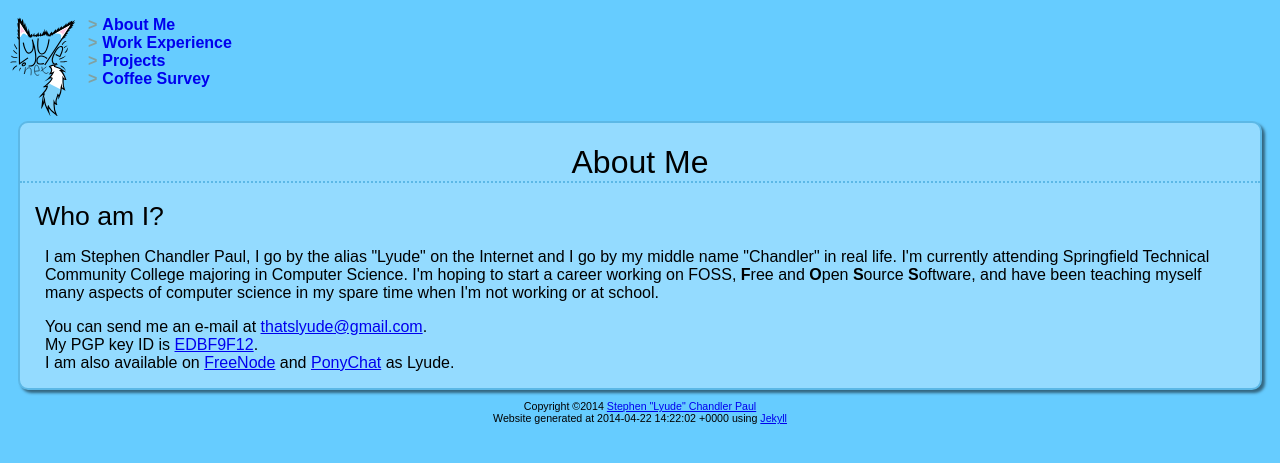
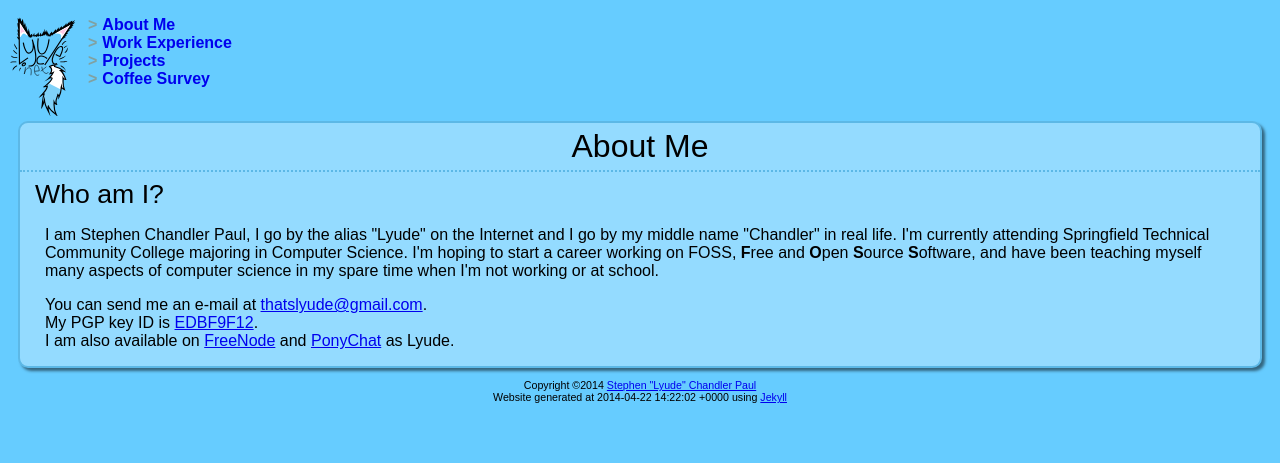
Before and after one commit to Lyude/personal_website, a Jekyll site: the page built from about.html, in a window 1280 px wide. Shown: the top 463 px of the page. Built offline with Jekyll 4.4.1, drawn with Linux system fonts in a browser that asks for light colours.

Commit message:
Use divs for containing box's title areas
This allows us to use more then just plain <h1> in the title area
without worrying about breaking the margins and bottom border.

```diff
--- a/about.html
+++ b/about.html
@@ -2,7 +2,7 @@
 title: About
 layout: default
 ---
-<h1>About Me</h1>
+<div class="box_title_area"><h1>About Me</h1></div>
 
 <h2>Who am I?</h2>
 <p>
--- a/coffee_survey.html
+++ b/coffee_survey.html
@@ -2,7 +2,7 @@
 title: Coffee Survey
 layout: default
 ---
-<h1>Coffee Survey</h1>
+<div class="box_title_area"><h1>Coffee Survey</h1></div>
 
 <h2>What is this?</h2>
 <p>
--- a/projects.html
+++ b/projects.html
@@ -2,7 +2,7 @@
 title: Projects
 layout: default
 ---
-<h1>Projects</h1>
+<div class="box_title_area"><h1>Projects</h1></div>
 <dl>
 	<dt><a href="https://github.com/Lyude1337/SquirrelChat">SquirrelChat</a></dt>
 	<dd>An work in progress IRC client that is mostly discontinued at this point unless I have the time to work on a project for fun again. Written in C using the GTK+3 toolkit. Needs an overhaul of some of the code (specifically the networking code) to make better use of glib and GIO, along with implementing some necessities like a send buffer. This project mostly served however, as a way to teach myself how managing a large project would work, along with teaching myself how to program fluently in C and the GTK+ toolkit.</dd>
--- a/style.css
+++ b/style.css
@@ -46,6 +46,24 @@ div#footer {
 	font-size: 8pt;
 }
 
+div.box_title_area {
+	margin-left: -25px;
+	margin-right: -25px;
+	margin-bottom: -10px;
+
+	text-align: center;
+
+	border-bottom: 2px;
+	border-bottom-style: dotted;
+	border-color: #5CB8E6;
+}
+div.box_title_area>* {
+	margin-left: 25px;
+	margin-right: 25px;
+	margin-bottom: 5px;
+	margin-top: 5px;
+}
+
 img.logo {
 	float: left;
 	padding-right: 10px;
@@ -59,15 +77,6 @@ body {
 
 h1,h2,h3 {
 	font-weight: lighter;
-}
-
-h1 {
-	margin-left: -25px;
-	margin-right: -25px;
-	text-align: center;
-	border-bottom: 2px;
-	border-bottom-style: dotted;
-	border-color: #5CB8E6;
 }
 
 h2 {
--- a/thinkpad_helix.html
+++ b/thinkpad_helix.html
@@ -2,7 +2,7 @@
 title: Projects - Linux support for the ThinkPad Helix
 layout: default
 ---
-<h1>Linux support for the Lenovo ThinkPad Helix</h1>
+<div class="box_title_area"><h1>Linux support for the Lenovo ThinkPad Helix</h1></div>
 
 <p>
 	One of my side projects right now is working on adding support for the various features of the ThinkPad Helix to Linux based operating systems. As of right now, all of the laptop's basic features work (although a few require patches or other workarounds). Many of the features on it that don't work are extra bells and whistles that, although are pretty awesome, aren't necessarily required for the laptop to work.
--- a/work.html
+++ b/work.html
@@ -2,7 +2,7 @@
 title: Work Experience
 layout: default
 ---
-<h1>Notable work and experience</h1>
+<div class="box_title_area"><h1>Notable work and experience</h1></div>
 
 <h2>Programming Languages</h2>
 <h3>Fluent:</h3>
```
